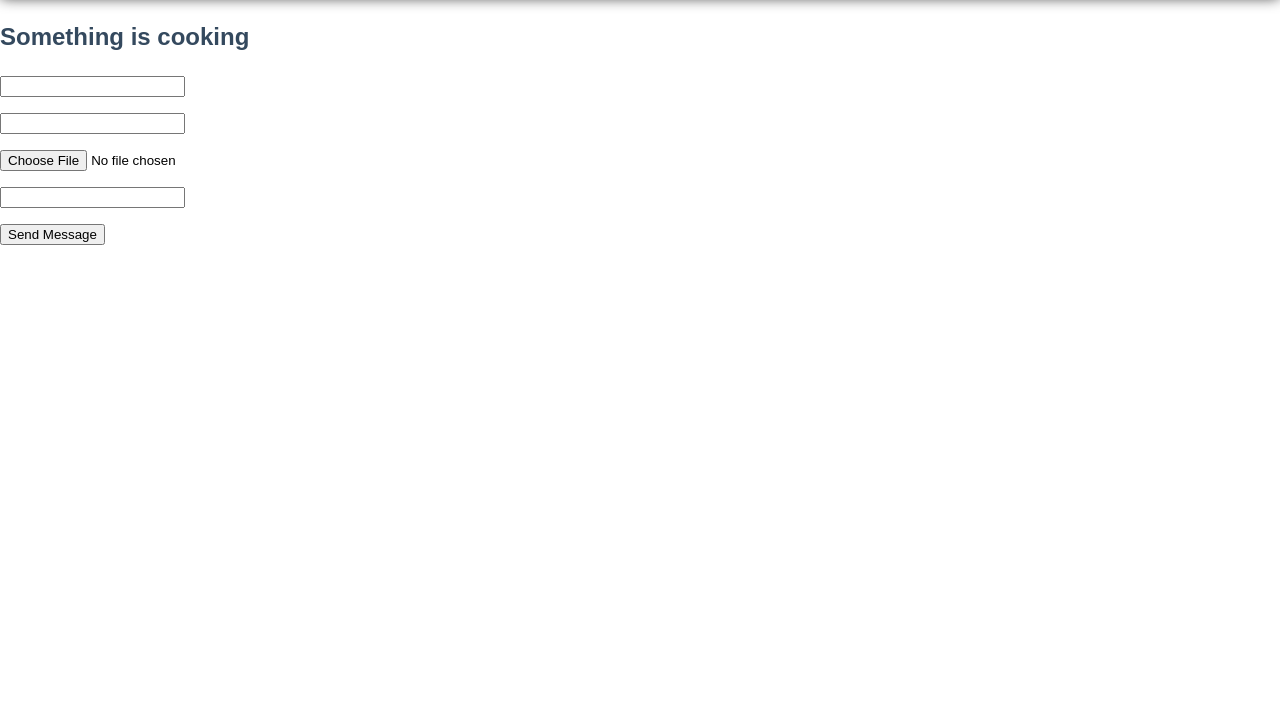
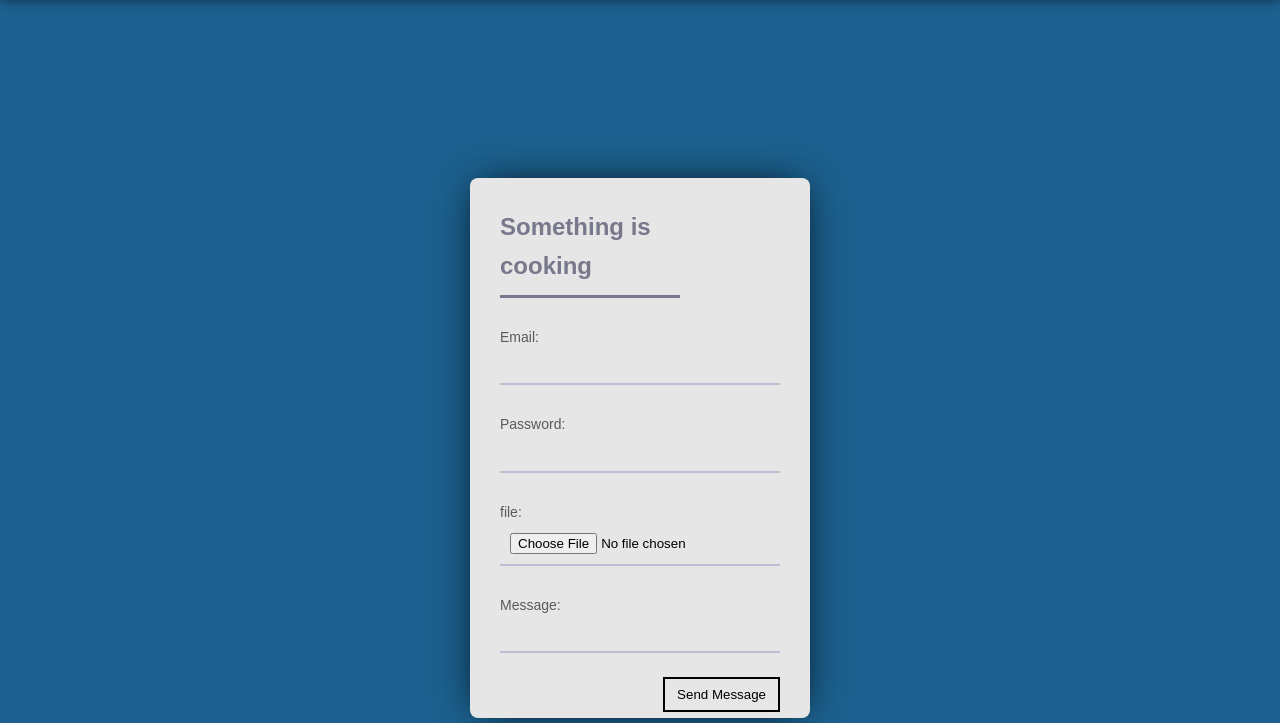
Before and after one commit to AryanShrivastava/ppmailing, a plain HTML site: page index.html in a window 1280 px wide. Shown: the part 77-800 px from the top of the page. Drawn offline with Linux system fonts and the light colour scheme.

Commit message:
Update index.css

```diff
--- a/index.css
+++ b/index.css
@@ -97,3 +97,21 @@ a {
 	}
 
 }
+
+
+
+
+
+
+
+body{background:rgb(28, 97, 143);margin:0}
+.form{width:340px;height:540px;background:#e6e6e6;border-radius:8px;box-shadow:0 0 40px -10px #000;margin:calc(50vh - 220px) auto;padding:20px 30px;max-width:calc(100vw - 40px);box-sizing:border-box;font-family:'Montserrat',sans-serif;position:relative}
+h2{margin:10px 0;padding-bottom:10px;width:180px;color:#78788c;border-bottom:3px solid #78788c}
+input{width:100%;padding:10px;box-sizing:border-box;background:none;outline:none;resize:none;border:0;font-family:'Montserrat',sans-serif;transition:all .3s;border-bottom:2px solid #bebed2}
+input:focus{border-bottom:2px solid #78788c}
+p:before{content:attr(type);display:block;margin:28px 0 0;font-size:14px;color:#5a5a5a}
+
+button{float:right;padding:8px 12px;margin:8px 0 0;  background-color: rgb(12, 12, 20);font-family:'Montserrat',sans-serif;border:2px solid #000;background:0;color:#000;cursor:pointer;transition:all .3s}
+button:hover{background:#78788c;color:#fff}
+div{content:'Hi';position:absolute;bottom:-15px;right:-20px;background:#50505a;color:#fff;width:320px;padding:16px 4px 16px 0;border-radius:6px;font-size:13px;box-shadow:10px 10px 40px -14px #000}
+span{margin:0 5px 0 15px}
```
